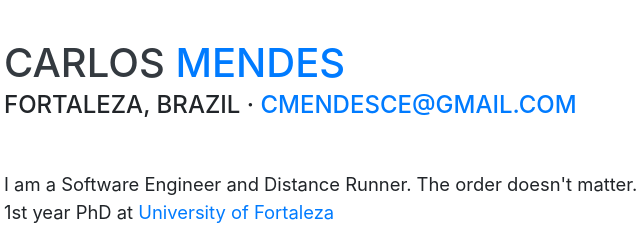
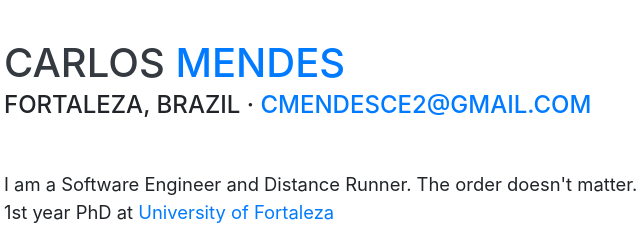
Before and after one commit to cmendesce/cmendesce.github.io, a website with bundled scripts: page index.html in a window 1280 px wide. Shown: the part 215-462 px from the top of the page, 316-956 px from the left. Built offline with nearby package versions, Linux system fonts and the light colour scheme; a web font is replaced by a local one.

Commit message:
Update index.html

```diff
--- a/index.html
+++ b/index.html
@@ -47,9 +47,7 @@
 <noscript><iframe src="https://www.googletagmanager.com/ns.html?id=GTM-PM5DWF7"
 height="0" width="0" style="display:none;visibility:hidden"></iframe></noscript>
 <!-- End Google Tag Manager (noscript) -->
-  <script>
-    dataLayer.push({event: 'email'})
-  </script>
+
   <nav class="navbar navbar-expand-lg navbar-dark bg-primary fixed-top" id="sideNav">
     <a class="navbar-brand js-scroll-trigger" href="#page-top">
       <span class="d-block d-lg-none">Carlos Mendes Aderaldo</span>
@@ -93,7 +91,7 @@ height="0" width="0" style="display:none;visibility:hidden"></iframe></noscript>
           <span class="text-primary"> Mendes</span>
         </h1>
         <div class="subheading mb-5">Fortaleza, Brazil ·
-          <a id="email" href="mailto:name@email.com">cmendesce@gmail.com</a>
+          <a id="email" href="mailto:name@email.com">cmendesce2@gmail.com</a>
         </div>
         <p class="lead mb-5">
           I am a Software Engineer and Distance Runner. The order doesn't matter.<br> 1st year PhD at <a href="unifor.br">University of Fortaleza</a>
```
